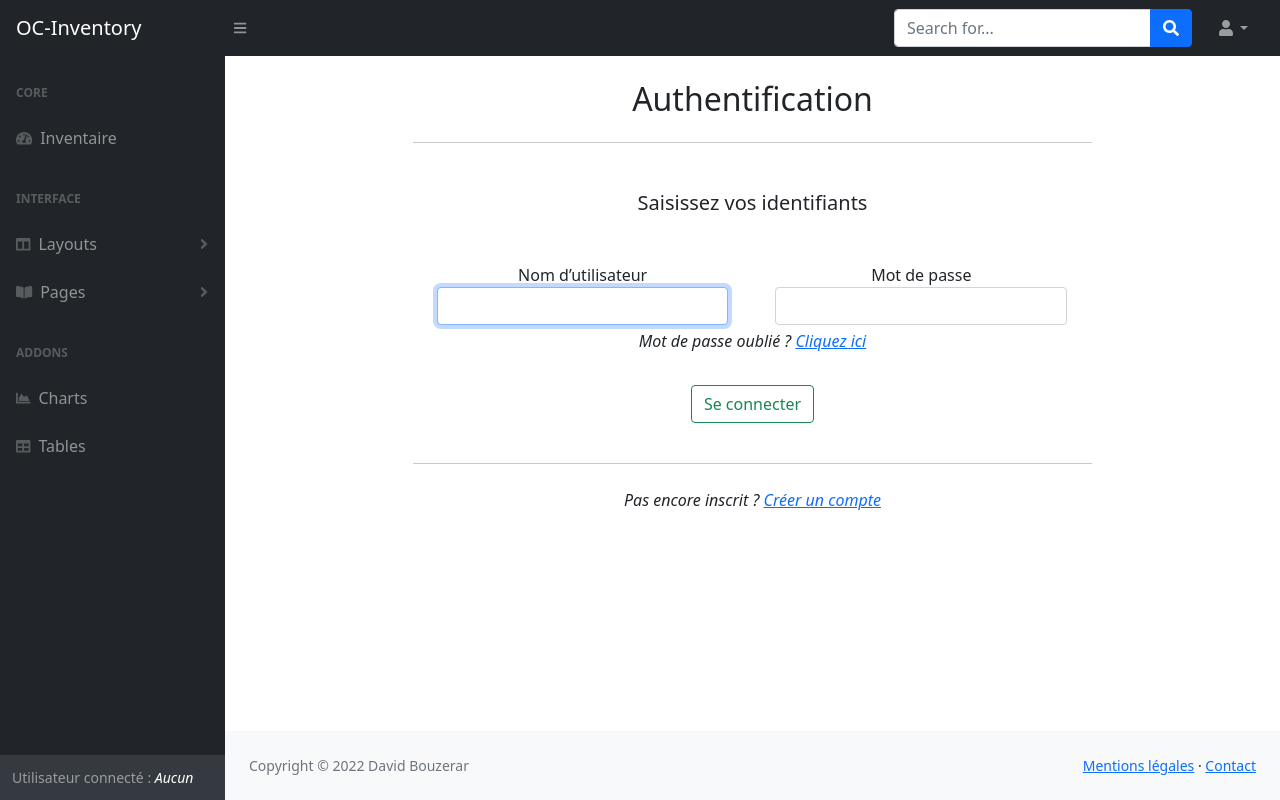
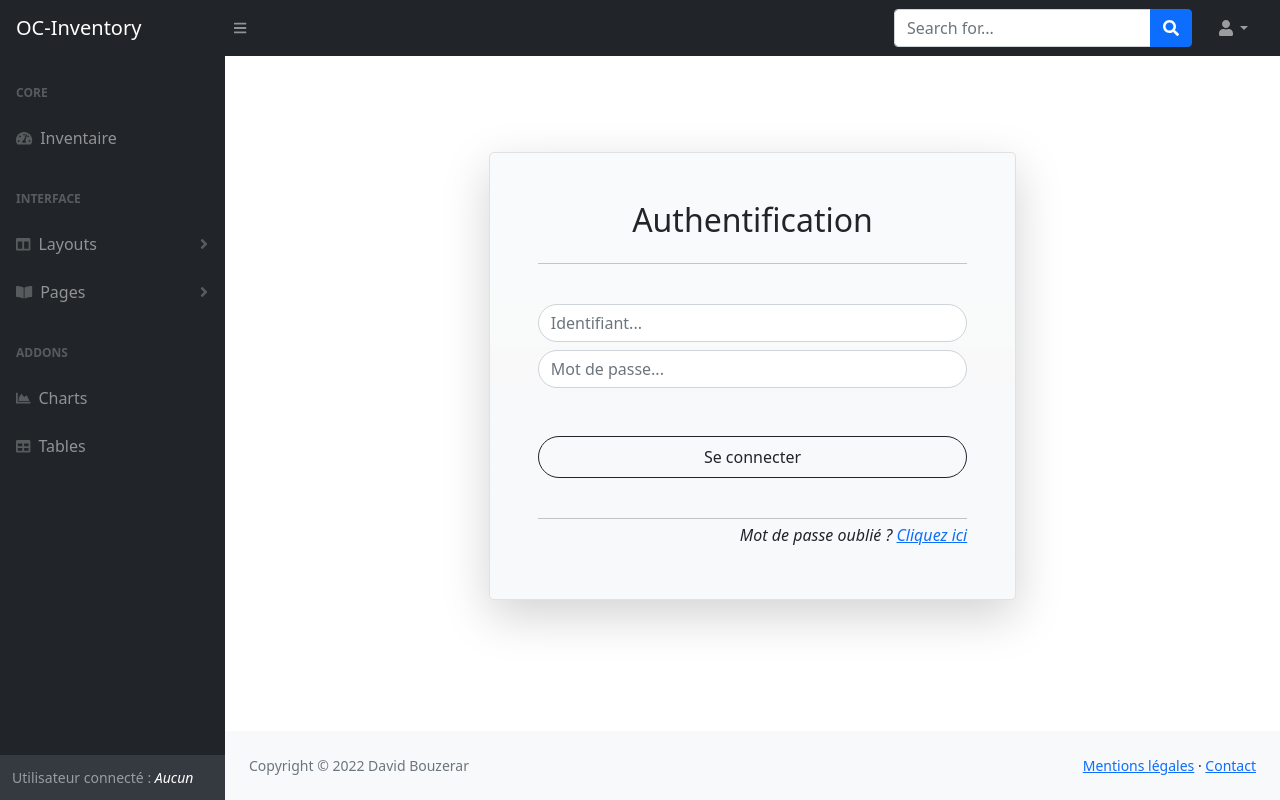
Before and after one commit to Eidocode/OC_Project13, a Django app: page /users/login/ in a window 1280 px wide. Run offline with Django 3.2, Linux system fonts and the light colour scheme; some libraries are stand-ins or nearby versions.

Commit message:
- Added the login view - Added some styles for the login page - Added route for login page

```diff
--- a/users/forms.py
+++ b/users/forms.py
@@ -1,6 +1,36 @@
 from django import forms
-from django.contrib.auth.forms import UserCreationForm, UsernameField
+from django.contrib.auth.forms import UserCreationForm
 from django.contrib.auth.models import User
+
+
+class LoginForm(forms.Form):
+    username = forms.CharField(
+        label='',
+        max_length=50,
+        widget = forms.TextInput(
+            attrs={
+                'placeholder': 'Identifiant...',
+                'class': 'rounded-pill form-control'
+            }
+        )
+    )
+    password = forms.CharField(
+        label='',
+        max_length=50,
+        widget=forms.PasswordInput(
+            attrs={
+                'placeholder': 'Mot de passe...',
+                'class': 'rounded-pill form-control'
+            }
+        )
+    )
+
+    class Meta:
+        model = User
+        fields = (
+            'username',
+            'password'
+        )
 
 
 class SignupForm(UserCreationForm):
@@ -9,15 +39,8 @@ class SignupForm(UserCreationForm):
     """
     def __init__(self, *args, **kwargs):
         super().__init__(*args, **kwargs)
-        self.fields['password1'].help_text = """
-            <ul>
-            <li>Minimum 8 caractères</li>
-            <li>Pas entièrement numérique</li>
-            </ul>
-        """
-        self.fields['password2'].help_text = """
-            Saisir le même mot de passe que précédemment
-        """
+        self.fields['password1'].help_text = ""
+        self.fields['password2'].help_text = ""
 
     username = forms.CharField(
         label='',
@@ -30,7 +53,7 @@ class SignupForm(UserCreationForm):
     email = forms.CharField(
         label='',
         max_length=100,
-        help_text="L'adresse est utilisée pour confirmer la création du compte",
+        help_text="    L'adresse est utilisée pour confirmer la création du compte",
         widget=forms.TextInput(attrs={
             'placeholder': 'Adresse e-mail...',
             'class': 'rounded-pill form-control'
@@ -67,7 +90,6 @@ class SignupForm(UserCreationForm):
         })
     )
 
-
     class Meta:
         model = User
         fields = (
--- a/users/templates/registration/login.html
+++ b/users/templates/registration/login.html
@@ -3,39 +3,37 @@
 
 {% load crispy_forms_tags %}
 {% block content %}
+    <section class="page-section sign mt-5" id="login_page">
+    <div class="container h-100">
+        <div class="row align-items-center justify-content-center">
+            <div class="shadow-lg rounded-3 bg-light bg-gradient px-5 mt-5 py-5 col-lg-6 border">
+                <h2 class="mb-4 text-center">Authentification</h2>
+                <hr class="divider"/>
+                <form method="POST" class="py-4">
+                    {% csrf_token %}
 
-    <header class="page-section sign" id="login_page">
-        <div class="container h-100">
-            <div class="row h-75 align-items-center justify-content-center text-center">
-                <div class="col-lg-8 text-center">
-                    <h2 class="mt-4">Authentification</h2>
-                    <hr class="divider my-4" />
-                    <h5 class="mt-0 pt-4">Saisissez vos identifiants</h5>
-                    <br/>
-
-                    <form method="POST" class="form-group pt-3">
-                        {% csrf_token %}
-                        <div class="form-row input-group mx-auto">
-                          <div class="input-group-append px-4 col-md-6 mb-0">
+                    <div class="mb-2">
                         {{ form.username|as_crispy_field }}
                     </div>
 
-                          <div class="input-group-append px-4 col-md-6 mb-0">
+                    <div class="mb-4">
                       {{ form.password|as_crispy_field }}
                     </div>
+
+                    <div class="text-center mt-5">
+                        <button id="logon_btn" class="col-12 btn btn-outline-dark rounded-pill text-center py-2" type="submit">
+                            Se connecter
+                        </button>
                     </div>
-                        <p class="font-weight-lighter font-italic mt-1">
+
+                </form>
+                <hr class="divider mb-0 mt-3"/>
+                <p class="my-1 font-weight-lighter font-italic text-end">
                     <i>Mot de passe oublié ? <a href={%  url 'reset_password' %}>Cliquez ici</a></i>
                 </p>
-                        <button id="login_btn" class="btn btn-outline-success my-3" type="submit">Se connecter</button>
-                        <hr class="divider my-4" />
-                        <p class="font-weight-lighter font-italic">
-                            <i>Pas encore inscrit ? <a href="/users/signup">Créer un compte</a></i>
-                        </p>
-                    </form>
             </div>
         </div>
     </div>
-    </header>
+</section>
 
 {% endblock content %}
--- a/users/templates/registration/signup.html
+++ b/users/templates/registration/signup.html
@@ -39,7 +39,7 @@
                         </div>
                     </div>
 
-                    <div class="text-center mt-4">
+                    <div class="text-center mt-5">
                         <button id="logon_btn" class="col-12 btn btn-outline-dark rounded-pill text-center py-2" type="submit">
                             Valider mon inscription
                         </button>
--- a/users/urls.py
+++ b/users/urls.py
@@ -4,6 +4,7 @@ from django.urls import path, include
 from . import views
 
 urlpatterns = [
+    url(r'^login/', views.login, name='login'),
     url(r'^signup/', views.signup, name='signup'),
     url(r'^account/', views.account, name='account'),
     url(r'^change_pwd/$', views.change_password, name='change_password'),
--- a/users/views.py
+++ b/users/views.py
@@ -9,8 +9,17 @@ from django.template.loader import render_to_string
 from django.utils.encoding import force_bytes, force_str
 from django.utils.http import urlsafe_base64_encode, urlsafe_base64_decode
 
-from users.forms import SignupForm
+from users.forms import SignupForm, LoginForm
 from users.token import token_generator
+
+
+def login(request):
+    form = LoginForm()
+    if request.method == 'POST':
+        form = LoginForm(request.POST)
+        if form.is_valid():
+            pass
+    return render(request, 'registration/login.html', {'form': form})
 
 
 def signup(request):
```
Lines whose indentation alone changed are shown as unchanged.
